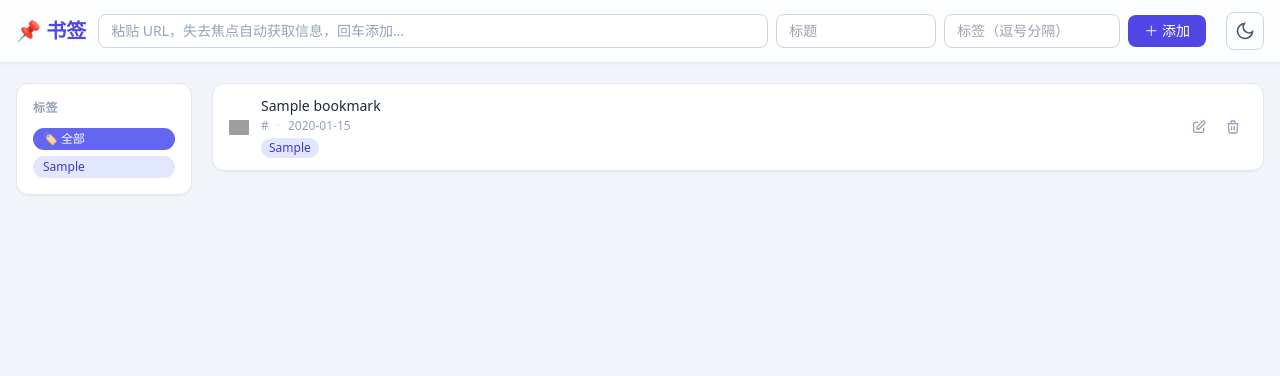
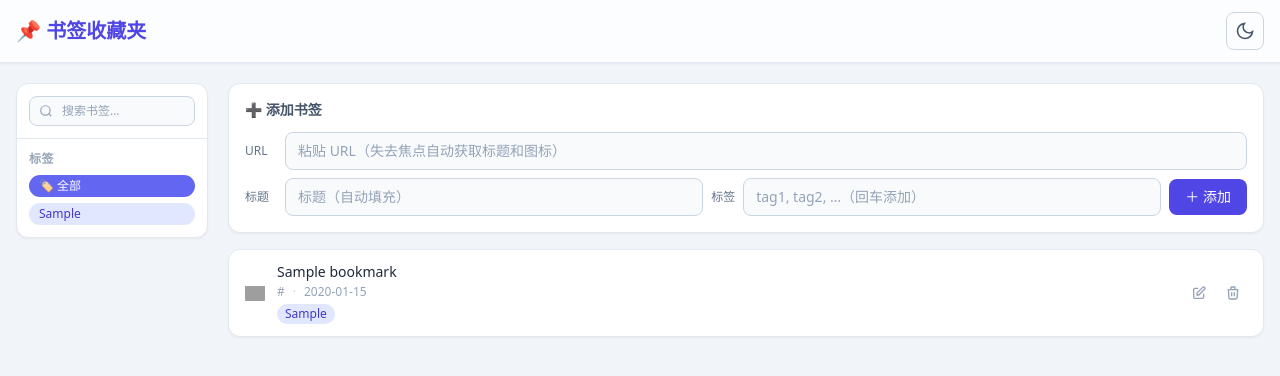
Before and after one commit to Evlos/bookmarks, a Flask app: page / in a window 1280 px wide. Shown: the top 376 px of the page. Run offline with Flask 3, Linux system fonts and the light colour scheme; tables that the repository leaves empty hold one stand-in row (values such as "Sample post"); some libraries are stand-ins or nearby versions; grey boxes are pictures that could not be loaded.

Commit message:
[#] v1/app.py v1/templates/index.html

```diff
--- a/v1/app.py
+++ b/v1/app.py
@@ -1,21 +1,17 @@
-import json
 import os
-import re
 import sqlite3
 from datetime import datetime
 from urllib.parse import urlparse
 
 import requests
 from bs4 import BeautifulSoup
-from flask import Flask, g, jsonify, render_template, request
+from flask import Flask, Response, g, jsonify, render_template, request
 
 app = Flask(__name__)
 DATA_FOLDER = os.environ.get("DATA_FOLDER", "./data")
 os.makedirs(DATA_FOLDER, exist_ok=True)
 DB_PATH = os.path.join(DATA_FOLDER, "bookmarks.db")
 
-# ── optional socks5 proxy ──────────────────────────────────────────────────────
-# Set SOCKS5_PROXY env var like: socks5://user:pass@127.0.0.1:1080
 PROXY = os.environ.get("SOCKS5_PROXY", "")
 
 
@@ -35,47 +31,39 @@ def close_db(e=None):
 
 def init_db():
     db = sqlite3.connect(DB_PATH)
-    db.execute(
-        """CREATE TABLE IF NOT EXISTS bookmarks (
-            id        INTEGER PRIMARY KEY AUTOINCREMENT,
-            url       TEXT    NOT NULL,
-            title     TEXT,
-            icon      TEXT,
-            tags      TEXT    DEFAULT '',
-            created_at TEXT   NOT NULL
-        )"""
-    )
+    db.executescript("""
+        CREATE TABLE IF NOT EXISTS bookmarks (
+            id         INTEGER PRIMARY KEY AUTOINCREMENT,
+            url        TEXT    NOT NULL UNIQUE,
+            title      TEXT,
+            icon       TEXT,
+            tags       TEXT    DEFAULT '',
+            created_at TEXT    NOT NULL
+        );
+        CREATE INDEX IF NOT EXISTS idx_title      ON bookmarks(title);
+        CREATE INDEX IF NOT EXISTS idx_tags       ON bookmarks(tags);
+        CREATE INDEX IF NOT EXISTS idx_created_at ON bookmarks(created_at);
+    """)
     db.commit()
     db.close()
 
 
-# ── helpers ────────────────────────────────────────────────────────────────────
-
 def fetch_meta(url: str):
-    """Fetch page title and favicon url via server-side request (supports socks5)."""
-    proxies = {}
-    if PROXY:
-        proxies = {"http": PROXY, "https": PROXY}
-    headers = {
-        "User-Agent": (
-            "Mozilla/5.0 (compatible; BookmarkBot/1.0)"
-        )
-    }
+    proxies = {"http": PROXY, "https": PROXY} if PROXY else None
+    headers = {"User-Agent": "Mozilla/5.0 (compatible; BookmarkBot/1.0)"}
     try:
-        resp = requests.get(url, headers=headers, proxies=proxies or None,
+        resp = requests.get(url, headers=headers, proxies=proxies,
                             timeout=10, allow_redirects=True)
         resp.raise_for_status()
         soup = BeautifulSoup(resp.text, "html.parser")
 
-        # title
         title = ""
-        og_title = soup.find("meta", property="og:title")
-        if og_title and og_title.get("content"):
-            title = og_title["content"].strip()
+        og = soup.find("meta", property="og:title")
+        if og and og.get("content"):
+            title = og["content"].strip()
         elif soup.title and soup.title.string:
             title = soup.title.string.strip()
 
-        # favicon – try link tags first, then /favicon.ico
         icon_url = ""
         for rel in ("shortcut icon", "icon", "apple-touch-icon"):
             tag = soup.find("link", rel=lambda r: r and rel in r)
@@ -85,7 +73,7 @@ def fetch_meta(url: str):
 
         parsed = urlparse(url)
         base = f"{parsed.scheme}://{parsed.netloc}"
-        if icon_url and icon_url.startswith("//"):
+        if icon_url.startswith("//"):
             icon_url = parsed.scheme + ":" + icon_url
         elif icon_url and not icon_url.startswith("http"):
             icon_url = base + "/" + icon_url.lstrip("/")
@@ -96,8 +84,6 @@ def fetch_meta(url: str):
     except Exception as e:
         return {"title": url, "icon": "", "error": str(e)}
 
-
-# ── routes ─────────────────────────────────────────────────────────────────────
 
 @app.route("/")
 def index():
@@ -115,43 +101,56 @@ def api_fetch_meta():
 @app.route("/api/bookmarks", methods=["GET"])
 def list_bookmarks():
     tag = request.args.get("tag", "").strip()
-    db = get_db()
+    q   = request.args.get("q", "").strip()
+    db  = get_db()
+
+    conditions = []
+    params = []
+
     if tag:
-        rows = db.execute(
-            "SELECT * FROM bookmarks WHERE ','||tags||',' LIKE ? ORDER BY id DESC",
-            (f"%,{tag},%",)
-        ).fetchall()
-    else:
-        rows = db.execute("SELECT * FROM bookmarks ORDER BY id DESC").fetchall()
+        conditions.append("','||tags||',' LIKE ?")
+        params.append(f"%,{tag},%")
+    if q:
+        conditions.append("(title LIKE ? OR url LIKE ? OR tags LIKE ?)")
+        like = f"%{q}%"
+        params.extend([like, like, like])
+
+    where = ("WHERE " + " AND ".join(conditions)) if conditions else ""
+    rows = db.execute(
+        f"SELECT * FROM bookmarks {where} ORDER BY id DESC", params
+    ).fetchall()
     return jsonify([dict(r) for r in rows])
 
 
 @app.route("/api/bookmarks", methods=["POST"])
 def add_bookmark():
     data = request.json or {}
-    url = data.get("url", "").strip()
+    url  = data.get("url", "").strip()
     title = data.get("title", "").strip() or url
-    icon = data.get("icon", "").strip()
-    tags = ",".join(t.strip() for t in data.get("tags", []) if t.strip())
+    icon  = data.get("icon", "").strip()
+    tags  = ",".join(t.strip() for t in data.get("tags", []) if t.strip())
     created_at = datetime.now().strftime("%Y-%m-%d %H:%M:%S")
     if not url:
         return jsonify({"error": "url required"}), 400
     db = get_db()
-    cur = db.execute(
-        "INSERT INTO bookmarks (url, title, icon, tags, created_at) VALUES (?,?,?,?,?)",
-        (url, title, icon, tags, created_at),
-    )
-    db.commit()
+    try:
+        cur = db.execute(
+            "INSERT INTO bookmarks (url, title, icon, tags, created_at) VALUES (?,?,?,?,?)",
+            (url, title, icon, tags, created_at),
+        )
+        db.commit()
+    except sqlite3.IntegrityError:
+        return jsonify({"error": "duplicate", "message": "该 URL 已存在"}), 409
     row = db.execute("SELECT * FROM bookmarks WHERE id=?", (cur.lastrowid,)).fetchone()
     return jsonify(dict(row)), 201
 
 
 @app.route("/api/bookmarks/<int:bid>", methods=["PUT"])
 def update_bookmark(bid):
-    data = request.json or {}
+    data  = request.json or {}
     title = data.get("title", "").strip()
-    icon = data.get("icon", "").strip()
-    tags = ",".join(t.strip() for t in data.get("tags", []) if t.strip())
+    icon  = data.get("icon", "").strip()
+    tags  = ",".join(t.strip() for t in data.get("tags", []) if t.strip())
     db = get_db()
     db.execute(
         "UPDATE bookmarks SET title=?, icon=?, tags=? WHERE id=?",
@@ -187,17 +186,13 @@ def list_tags():
 
 @app.route("/api/proxy-icon")
 def proxy_icon():
-    """Proxy favicon images to avoid CORS issues."""
     icon_url = request.args.get("url", "").strip()
     if not icon_url:
         return "", 400
-    proxies = {}
-    if PROXY:
-        proxies = {"http": PROXY, "https": PROXY}
+    proxies = {"http": PROXY, "https": PROXY} if PROXY else None
     try:
-        resp = requests.get(icon_url, proxies=proxies or None, timeout=5)
+        resp = requests.get(icon_url, proxies=proxies, timeout=5)
         content_type = resp.headers.get("content-type", "image/x-icon")
-        from flask import Response
         return Response(resp.content, content_type=content_type)
     except Exception:
         return "", 404
--- a/v1/templates/index.html
+++ b/v1/templates/index.html
@@ -4,21 +4,14 @@
   <meta charset="UTF-8"/>
   <meta name="viewport" content="width=device-width, initial-scale=1.0"/>
   <title>书签收藏夹</title>
-  <!-- Tailwind CDN (v3 play) -->
   <script src="https://cdn.tailwindcss.com"></script>
   <script>
     tailwind.config = {
       darkMode: 'class',
-      theme: {
-        extend: {
-          colors: {
-            brand: { DEFAULT: '#6366f1', dark: '#818cf8' }
-          }
-        }
-      }
+      theme: { extend: { colors: { brand: { DEFAULT: '#6366f1', dark: '#818cf8' } } } }
     }
   </script>
-  <!-- Apply saved theme BEFORE first paint to avoid flash -->
+  <!-- Apply saved theme before first paint -->
   <script>
     (function(){
       const t = localStorage.getItem('theme');
@@ -28,12 +21,10 @@
     })();
   </script>
   <style>
-    /* slim scrollbar */
     ::-webkit-scrollbar{width:6px;height:6px}
     ::-webkit-scrollbar-track{background:transparent}
     ::-webkit-scrollbar-thumb{background:#a5b4fc;border-radius:9999px}
     .dark ::-webkit-scrollbar-thumb{background:#4f46e5}
-    /* tag pill */
     .tag-pill{
       display:inline-flex;align-items:center;gap:4px;
       padding:2px 10px;border-radius:9999px;font-size:.75rem;font-weight:500;
@@ -43,7 +34,6 @@
     .dark .tag-pill{background:#312e81;color:#c7d2fe}
     .tag-pill:hover,.tag-pill.active{background:#6366f1;color:#fff}
     .dark .tag-pill:hover,.dark .tag-pill.active{background:#818cf8;color:#1e1b4b}
-    /* fade-in */
     @keyframes fadeIn{from{opacity:0;transform:translateY(6px)}to{opacity:1;transform:none}}
     .fade-in{animation:fadeIn .2s ease both}
   </style>
@@ -51,35 +41,12 @@
 
 <body class="min-h-screen bg-slate-100 dark:bg-slate-900 text-slate-800 dark:text-slate-100 transition-colors duration-200">
 
-<!-- ── Top bar ─────────────────────────────────────────────────────────────── -->
+<!-- ── Top bar (logo + theme toggle only) ──────────────────────────────────── -->
 <header class="sticky top-0 z-30 bg-white/80 dark:bg-slate-800/80 backdrop-blur border-b border-slate-200 dark:border-slate-700 shadow-sm">
-  <div class="max-w-screen-xl mx-auto px-4 py-3 flex items-center gap-3">
-    <span class="text-xl font-bold text-indigo-600 dark:text-indigo-400 whitespace-nowrap">📌 书签</span>
-
-    <!-- Add form -->
-    <div class="flex-1 flex items-center gap-2" id="addForm">
-      <input id="urlInput" type="url" placeholder="粘贴 URL，失去焦点自动获取信息，回车添加…"
-        class="flex-1 min-w-0 px-3 py-1.5 rounded-lg border border-slate-300 dark:border-slate-600
-               bg-white dark:bg-slate-700 text-sm focus:outline-none focus:ring-2 focus:ring-indigo-400
-               placeholder:text-slate-400 dark:placeholder:text-slate-500"/>
-      <input id="titleInput" type="text" placeholder="标题"
-        class="w-40 px-3 py-1.5 rounded-lg border border-slate-300 dark:border-slate-600
-               bg-white dark:bg-slate-700 text-sm focus:outline-none focus:ring-2 focus:ring-indigo-400"/>
-      <input id="tagsInput" type="text" placeholder="标签（逗号分隔）"
-        class="w-44 px-3 py-1.5 rounded-lg border border-slate-300 dark:border-slate-600
-               bg-white dark:bg-slate-700 text-sm focus:outline-none focus:ring-2 focus:ring-indigo-400"/>
-      <button id="addBtn" onclick="addBookmark()"
-        class="px-4 py-1.5 rounded-lg bg-indigo-600 hover:bg-indigo-700 text-white text-sm font-medium transition shrink-0">
-        ＋ 添加
-      </button>
-    </div>
-
-    <!-- Fetch indicator -->
-    <span id="fetchIndicator" class="text-xs text-slate-400 dark:text-slate-500 hidden whitespace-nowrap">⏳ 获取中…</span>
-
-    <!-- Theme toggle -->
+  <div class="max-w-screen-xl mx-auto px-4 py-3 flex items-center justify-between">
+    <span class="text-xl font-bold text-indigo-600 dark:text-indigo-400">📌 书签收藏夹</span>
     <button id="themeBtn" onclick="toggleTheme()"
-      class="ml-2 p-2 rounded-lg border border-slate-300 dark:border-slate-600 hover:bg-slate-100 dark:hover:bg-slate-700 transition shrink-0"
+      class="p-2 rounded-lg border border-slate-300 dark:border-slate-600 hover:bg-slate-100 dark:hover:bg-slate-700 transition"
       title="切换主题">
       <span id="iconSun" class="hidden">
         <svg class="w-5 h-5 text-yellow-400" fill="none" stroke="currentColor" viewBox="0 0 24 24">
@@ -99,23 +66,79 @@
 <!-- ── Main layout ──────────────────────────────────────────────────────────── -->
 <div class="max-w-screen-xl mx-auto px-4 py-5 flex gap-5">
 
-  <!-- Sidebar: Tags -->
-  <aside class="w-44 shrink-0">
-    <div class="sticky top-20 bg-white dark:bg-slate-800 rounded-xl border border-slate-200 dark:border-slate-700 p-4 shadow-sm">
-      <h2 class="text-xs font-semibold uppercase tracking-wider text-slate-400 dark:text-slate-500 mb-3">标签</h2>
-      <div id="tagList" class="flex flex-col gap-1.5">
-        <span class="tag-pill active" data-tag="" onclick="filterByTag(this, '')">🏷 全部</span>
+  <!-- ── Sidebar ──────────────────────────────────────────────────────────── -->
+  <aside class="w-48 shrink-0">
+    <div class="sticky top-20 bg-white dark:bg-slate-800 rounded-xl border border-slate-200 dark:border-slate-700 shadow-sm overflow-hidden">
+
+      <!-- Search -->
+      <div class="p-3 border-b border-slate-200 dark:border-slate-700">
+        <div class="relative">
+          <svg class="absolute left-2.5 top-1/2 -translate-y-1/2 w-3.5 h-3.5 text-slate-400 pointer-events-none"
+               fill="none" stroke="currentColor" viewBox="0 0 24 24">
+            <circle cx="11" cy="11" r="8" stroke-width="2"/>
+            <path stroke-width="2" d="M21 21l-4.35-4.35"/>
+          </svg>
+          <input id="searchInput" type="text" placeholder="搜索书签…"
+            class="w-full pl-8 pr-3 py-1.5 rounded-lg border border-slate-300 dark:border-slate-600
+                   bg-slate-50 dark:bg-slate-700 text-xs focus:outline-none focus:ring-2 focus:ring-indigo-400
+                   placeholder:text-slate-400 dark:placeholder:text-slate-500"/>
+        </div>
+      </div>
+
+      <!-- Tags -->
+      <div class="p-3">
+        <h2 class="text-xs font-semibold uppercase tracking-wider text-slate-400 dark:text-slate-500 mb-2">标签</h2>
+        <div id="tagList" class="flex flex-col gap-1.5">
+          <span class="tag-pill active" data-tag="" onclick="filterByTag(this,'')">🏷 全部</span>
+        </div>
       </div>
     </div>
   </aside>
 
-  <!-- Bookmark list -->
-  <main class="flex-1 min-w-0">
+  <!-- ── Right main area ─────────────────────────────────────────────────── -->
+  <main class="flex-1 min-w-0 flex flex-col gap-4">
+
+    <!-- Add form card (top of list) -->
+    <div class="bg-white dark:bg-slate-800 rounded-xl border border-slate-200 dark:border-slate-700 shadow-sm p-4">
+      <h2 class="text-sm font-semibold text-slate-600 dark:text-slate-300 mb-3">➕ 添加书签</h2>
+      <div class="flex flex-col gap-2">
+        <!-- Row 1: URL -->
+        <div class="flex items-center gap-2">
+          <label class="text-xs text-slate-500 dark:text-slate-400 w-8 shrink-0">URL</label>
+          <input id="urlInput" type="url" placeholder="粘贴 URL（失去焦点自动获取标题和图标）"
+            class="flex-1 px-3 py-2 rounded-lg border border-slate-300 dark:border-slate-600
+                   bg-slate-50 dark:bg-slate-700 text-sm focus:outline-none focus:ring-2 focus:ring-indigo-400
+                   placeholder:text-slate-400 dark:placeholder:text-slate-500"/>
+          <span id="fetchIndicator" class="text-xs text-indigo-400 hidden whitespace-nowrap">⏳ 获取中…</span>
+        </div>
+        <!-- Row 2: Title + Tags + Submit -->
+        <div class="flex items-center gap-2">
+          <label class="text-xs text-slate-500 dark:text-slate-400 w-8 shrink-0">标题</label>
+          <input id="titleInput" type="text" placeholder="标题（自动填充）"
+            class="flex-1 px-3 py-2 rounded-lg border border-slate-300 dark:border-slate-600
+                   bg-slate-50 dark:bg-slate-700 text-sm focus:outline-none focus:ring-2 focus:ring-indigo-400
+                   placeholder:text-slate-400 dark:placeholder:text-slate-500"/>
+          <label class="text-xs text-slate-500 dark:text-slate-400 shrink-0">标签</label>
+          <input id="tagsInput" type="text" placeholder="tag1, tag2, …（回车添加）"
+            class="flex-1 px-3 py-2 rounded-lg border border-slate-300 dark:border-slate-600
+                   bg-slate-50 dark:bg-slate-700 text-sm focus:outline-none focus:ring-2 focus:ring-indigo-400
+                   placeholder:text-slate-400 dark:placeholder:text-slate-500"/>
+          <button onclick="addBookmark()"
+            class="px-4 py-2 rounded-lg bg-indigo-600 hover:bg-indigo-700 text-white text-sm font-medium transition shrink-0">
+            ＋ 添加
+          </button>
+        </div>
+      </div>
+      <div id="addError" class="hidden mt-2 text-xs text-red-500 dark:text-red-400"></div>
+    </div>
+
+    <!-- Bookmark list -->
     <div id="bookmarkList" class="flex flex-col gap-3"></div>
     <div id="emptyState" class="hidden text-center py-20 text-slate-400 dark:text-slate-600">
       <div class="text-5xl mb-3">🔖</div>
-      <p class="text-sm">还没有书签，快去添加吧！</p>
+      <p class="text-sm">没有找到书签</p>
     </div>
+
   </main>
 </div>
 
@@ -138,9 +161,10 @@
 </div>
 
 <script>
-// ── State ──────────────────────────────────────────────────────────────────────
 let activeTag = '';
+let searchQuery = '';
 let fetchedMeta = {};
+let searchTimer = null;
 
 // ── Theme ──────────────────────────────────────────────────────────────────────
 function updateThemeIcons() {
@@ -148,16 +172,23 @@ function updateThemeIcons() {
   document.getElementById('iconSun').classList.toggle('hidden', !dark);
   document.getElementById('iconMoon').classList.toggle('hidden', dark);
 }
-
 function toggleTheme() {
   const isDark = document.documentElement.classList.toggle('dark');
   localStorage.setItem('theme', isDark ? 'dark' : 'light');
   updateThemeIcons();
 }
-
 updateThemeIcons();
 
-// ── Fetch meta on blur ─────────────────────────────────────────────────────────
+// ── Search (debounce 300ms) ────────────────────────────────────────────────────
+document.getElementById('searchInput').addEventListener('input', function() {
+  clearTimeout(searchTimer);
+  searchTimer = setTimeout(() => {
+    searchQuery = this.value.trim();
+    loadBookmarks();
+  }, 300);
+});
+
+// ── Fetch meta on URL blur ─────────────────────────────────────────────────────
 document.getElementById('urlInput').addEventListener('blur', async function() {
   const url = this.value.trim();
   if (!url) return;
@@ -173,14 +204,10 @@ document.getElementById('urlInput').addEventListener('blur', async function() {
   document.getElementById('fetchIndicator').classList.add('hidden');
 });
 
-document.getElementById('urlInput').addEventListener('keydown', function(e) {
-  if (e.key === 'Enter') addBookmark();
-});
-document.getElementById('titleInput').addEventListener('keydown', function(e) {
-  if (e.key === 'Enter') addBookmark();
-});
-document.getElementById('tagsInput').addEventListener('keydown', function(e) {
-  if (e.key === 'Enter') addBookmark();
+['urlInput','titleInput','tagsInput'].forEach(id => {
+  document.getElementById(id).addEventListener('keydown', e => {
+    if (e.key === 'Enter') addBookmark();
+  });
 });
 
 // ── Add bookmark ───────────────────────────────────────────────────────────────
@@ -188,12 +215,14 @@ async function addBookmark() {
   const url   = document.getElementById('urlInput').value.trim();
   const title = document.getElementById('titleInput').value.trim();
   const tags  = document.getElementById('tagsInput').value.split(',').map(t=>t.trim()).filter(Boolean);
-  if (!url) { alert('请输入 URL'); return; }
+  const errEl = document.getElementById('addError');
+  errEl.classList.add('hidden');
+  if (!url) { showAddError('请输入 URL'); return; }
   const icon = fetchedMeta.icon || '';
   const res = await fetch('/api/bookmarks', {
     method: 'POST',
     headers: {'Content-Type':'application/json'},
-    body: JSON.stringify({ url, title: title||url, icon, tags })
+    body: JSON.stringify({ url, title: title || url, icon, tags })
   });
   if (res.ok) {
     document.getElementById('urlInput').value = '';
@@ -201,7 +230,16 @@ async function addBookmark() {
     document.getElementById('tagsInput').value = '';
     fetchedMeta = {};
     await loadAll();
+  } else {
+    const data = await res.json();
+    showAddError(data.message || '添加失败');
   }
+}
+
+function showAddError(msg) {
+  const el = document.getElementById('addError');
+  el.textContent = '⚠️ ' + msg;
+  el.classList.remove('hidden');
 }
 
 // ── Load & render ──────────────────────────────────────────────────────────────
@@ -210,8 +248,11 @@ async function loadAll() {
 }
 
 async function loadBookmarks() {
-  const url = '/api/bookmarks' + (activeTag ? '?tag=' + encodeURIComponent(activeTag) : '');
-  const res = await fetch(url);
+  const params = new URLSearchParams();
+  if (activeTag)    params.set('tag', activeTag);
+  if (searchQuery)  params.set('q', searchQuery);
+  const qs = params.toString();
+  const res = await fetch('/api/bookmarks' + (qs ? '?' + qs : ''));
   const items = await res.json();
   renderBookmarks(items);
 }
@@ -220,7 +261,6 @@ async function loadTags() {
   const res = await fetch('/api/tags');
   const tags = await res.json();
   const list = document.getElementById('tagList');
-  // keep "全部" pill
   list.innerHTML = '<span class="tag-pill' + (activeTag===''?' active':'') + '" data-tag="" onclick="filterByTag(this,\'\')">🏷 全部</span>';
   tags.forEach(t => {
     const el = document.createElement('span');
@@ -233,7 +273,7 @@ async function loadTags() {
 }
 
 function renderBookmarks(items) {
-  const list = document.getElementById('bookmarkList');
+  const list  = document.getElementById('bookmarkList');
   const empty = document.getElementById('emptyState');
   list.innerHTML = '';
   if (!items.length) { empty.classList.remove('hidden'); return; }
@@ -241,30 +281,31 @@ function renderBookmarks(items) {
   items.forEach(b => {
     const tags = b.tags ? b.tags.split(',').filter(Boolean) : [];
     const tagHtml = tags.map(t =>
-      `<span class="tag-pill text-xs py-0.5 px-2" onclick="filterByTag(null,'${t}')">${t}</span>`
+      `<span class="tag-pill text-xs py-0.5 px-2" onclick="filterByTag(null,'${escHtml(t)}')">${escHtml(t)}</span>`
     ).join('');
     const iconSrc = b.icon ? `/api/proxy-icon?url=${encodeURIComponent(b.icon)}` : '';
     const iconHtml = iconSrc
       ? `<img src="${iconSrc}" class="w-5 h-5 rounded shrink-0 object-contain" onerror="this.replaceWith(defaultIcon())" />`
       : defaultIcon().outerHTML;
+
     const card = document.createElement('div');
     card.className = 'fade-in bg-white dark:bg-slate-800 rounded-xl border border-slate-200 dark:border-slate-700 px-4 py-3 flex items-center gap-3 shadow-sm hover:shadow-md transition-shadow';
     card.innerHTML = `
       ${iconHtml}
       <div class="flex-1 min-w-0">
         <div class="flex items-center gap-2">
-          <a href="${b.url}" target="_blank" rel="noopener"
+          <a href="${escHtml(b.url)}" target="_blank" rel="noopener"
              class="font-medium text-slate-800 dark:text-slate-100 hover:text-indigo-600 dark:hover:text-indigo-400 truncate text-sm">
             ${escHtml(b.title)}
           </a>
         </div>
         <div class="flex items-center gap-2 mt-0.5">
-          <a href="${b.url}" target="_blank" rel="noopener"
-             class="text-xs text-slate-400 dark:text-slate-500 truncate max-w-xs hover:underline" title="${b.url}">
+          <a href="${escHtml(b.url)}" target="_blank" rel="noopener"
+             class="text-xs text-slate-400 dark:text-slate-500 truncate max-w-sm hover:underline" title="${escHtml(b.url)}">
             ${escHtml(b.url)}
           </a>
-          <span class="text-slate-300 dark:text-slate-600 text-xs">·</span>
-          <span class="text-xs text-slate-400 dark:text-slate-500 whitespace-nowrap">${b.created_at.slice(0,10)}</span>
+          <span class="text-slate-300 dark:text-slate-600 text-xs shrink-0">·</span>
+          <span class="text-xs text-slate-400 dark:text-slate-500 whitespace-nowrap shrink-0">${b.created_at.slice(0,10)}</span>
         </div>
         <div class="flex flex-wrap gap-1 mt-1">${tagHtml}</div>
       </div>
@@ -290,16 +331,16 @@ function defaultIcon() {
 }
 
 function escHtml(s) {
-  return s.replace(/&/g,'&amp;').replace(/</g,'&lt;').replace(/>/g,'&gt;').replace(/"/g,'&quot;');
+  return String(s).replace(/&/g,'&amp;').replace(/</g,'&lt;').replace(/>/g,'&gt;').replace(/"/g,'&quot;');
 }
 
-// ── Tags filter ────────────────────────────────────────────────────────────────
+// ── Tag filter ─────────────────────────────────────────────────────────────────
 function filterByTag(el, tag) {
   activeTag = tag;
   document.querySelectorAll('.tag-pill').forEach(p => p.classList.remove('active'));
-  if (el) el.classList.add('active');
-  else {
-    // find matching pill in sidebar
+  if (el) {
+    el.classList.add('active');
+  } else {
     document.querySelectorAll('#tagList .tag-pill').forEach(p => {
       if (p.dataset.tag === tag) p.classList.add('active');
     });
@@ -316,23 +357,20 @@ async function deleteBookmark(id) {
 
 // ── Edit modal ─────────────────────────────────────────────────────────────────
 function openEdit(b) {
-  document.getElementById('editId').value = b.id;
+  document.getElementById('editId').value    = b.id;
   document.getElementById('editTitle').value = b.title || '';
-  document.getElementById('editIcon').value = b.icon || '';
-  document.getElementById('editTags').value = b.tags || '';
+  document.getElementById('editIcon').value  = b.icon  || '';
+  document.getElementById('editTags').value  = b.tags  || '';
   document.getElementById('editModal').classList.remove('hidden');
   document.getElementById('editModal').classList.add('flex');
 }
-
 function closeModal() {
   document.getElementById('editModal').classList.add('hidden');
   document.getElementById('editModal').classList.remove('flex');
 }
-
 document.getElementById('editModal').addEventListener('click', function(e) {
   if (e.target === this) closeModal();
 });
-
 async function saveEdit() {
   const id    = document.getElementById('editId').value;
   const title = document.getElementById('editTitle').value.trim();
```
